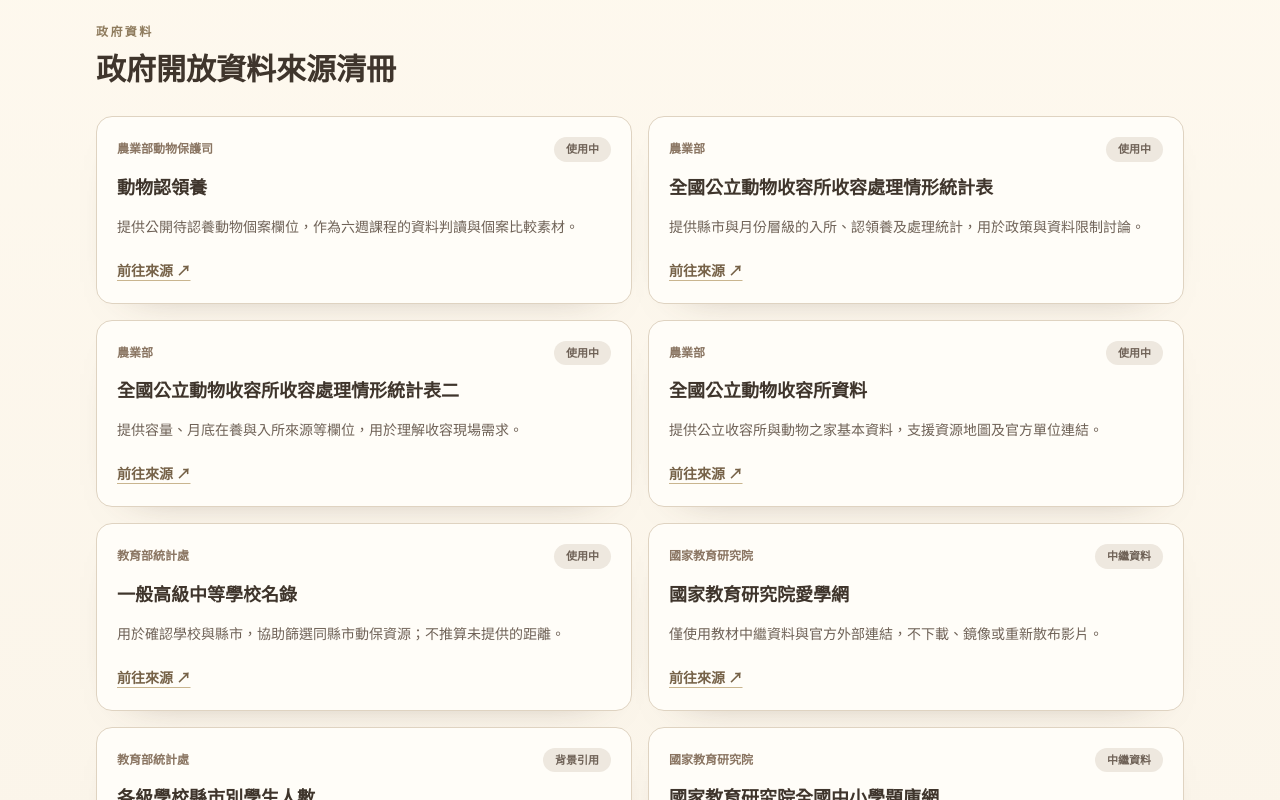
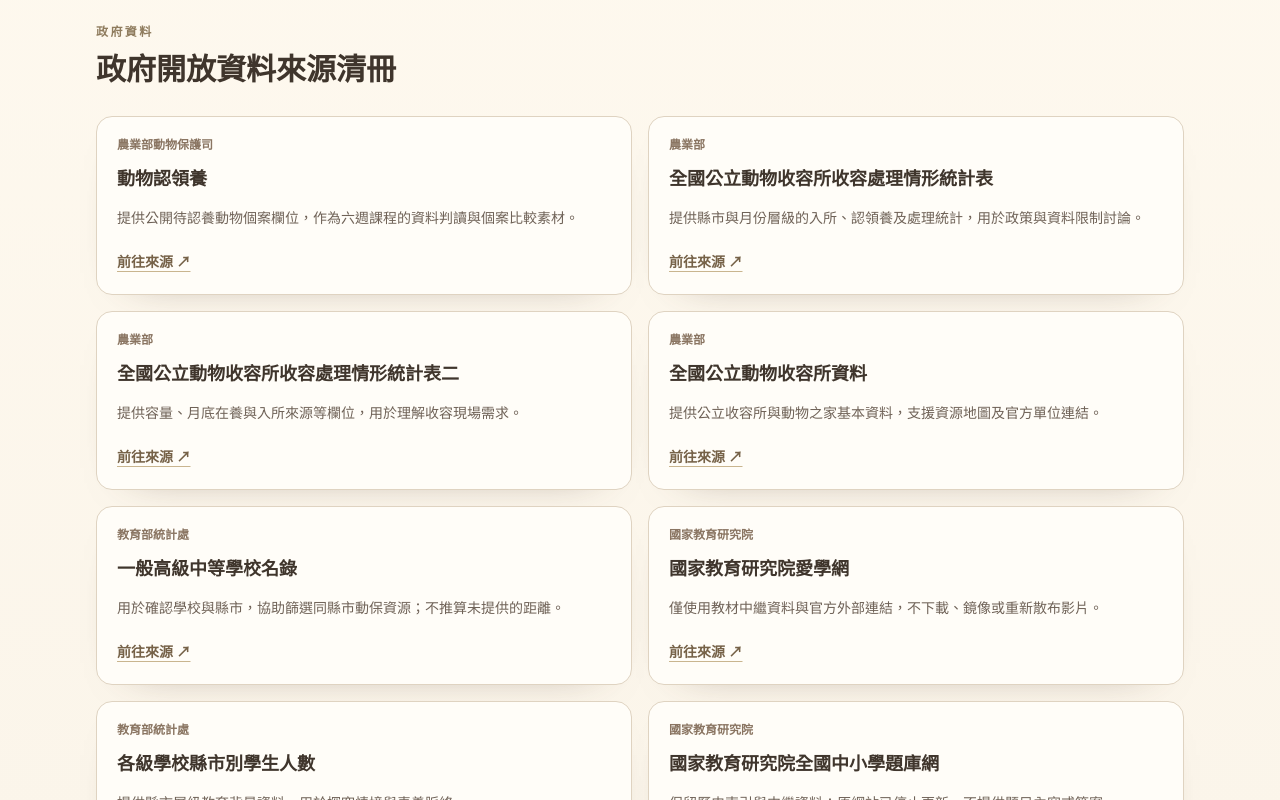
Before and after one commit to janet221/shelterlab-v2, a Next.js app: page /government-data in a window 1280 px wide. Shown: the part 520-1320 px from the top of the page. Built offline with nearby package versions, Linux system fonts and the light colour scheme; no server answers; a web font is replaced by a local one.

Commit message:
Remove government data card status labels

```diff
--- a/app/government-data/page.tsx
+++ b/app/government-data/page.tsx
@@ -11,19 +11,18 @@ type Resource = {
   provider: string;
   url: string;
   note: string;
-  status?: "使用中" | "中繼資料" | "背景引用";
 };
 
 const openDatasets: Resource[] = [
-  { title: "動物認領養", provider: "農業部動物保護司", url: "https://data.gov.tw/dataset/85903", note: "提供公開待認養動物個案欄位，作為六週課程的資料判讀與個案比較素材。", status: "使用中" },
-  { title: "全國公立動物收容所收容處理情形統計表", provider: "農業部", url: "https://data.gov.tw/dataset/41236", note: "提供縣市與月份層級的入所、認領養及處理統計，用於政策與資料限制討論。", status: "使用中" },
-  { title: "全國公立動物收容所收容處理情形統計表二", provider: "農業部", url: "https://data.nat.gov.tw/dataset/73396", note: "提供容量、月底在養與入所來源等欄位，用於理解收容現場需求。", status: "使用中" },
-  { title: "全國公立動物收容所資料", provider: "農業部", url: "https://data.gov.tw/dataset/134284", note: "提供公立收容所與動物之家基本資料，支援資源地圖及官方單位連結。", status: "使用中" },
-  { title: "一般高級中等學校名錄", provider: "教育部統計處", url: "https://data.gov.tw/dataset/6089", note: "用於確認學校與縣市，協助篩選同縣市動保資源；不推算未提供的距離。", status: "使用中" },
-  { title: "國家教育研究院愛學網", provider: "國家教育研究院", url: "https://data.gov.tw/dataset/6318", note: "僅使用教材中繼資料與官方外部連結，不下載、鏡像或重新散布影片。", status: "中繼資料" },
-  { title: "各級學校縣市別學生人數", provider: "教育部統計處", url: "https://data.gov.tw/dataset/40121", note: "提供縣市層級教育背景資料，用於探究情境與素養脈絡。", status: "背景引用" },
-  { title: "國家教育研究院全國中小學題庫網", provider: "國家教育研究院", url: "https://data.gov.tw/dataset/29027", note: "保留歷史索引與中繼資料；原網站已停止更新，不提供題目內容或答案。", status: "中繼資料" },
-  { title: "國中教育會考各科試題通過率", provider: "教育部國民及學前教育署", url: "https://data.gov.tw/dataset/15391", note: "作為資料治理與教育統計背景清冊，目前不直接參與學生評量。", status: "背景引用" },
+  { title: "動物認領養", provider: "農業部動物保護司", url: "https://data.gov.tw/dataset/85903", note: "提供公開待認養動物個案欄位，作為六週課程的資料判讀與個案比較素材。" },
+  { title: "全國公立動物收容所收容處理情形統計表", provider: "農業部", url: "https://data.gov.tw/dataset/41236", note: "提供縣市與月份層級的入所、認領養及處理統計，用於政策與資料限制討論。" },
+  { title: "全國公立動物收容所收容處理情形統計表二", provider: "農業部", url: "https://data.nat.gov.tw/dataset/73396", note: "提供容量、月底在養與入所來源等欄位，用於理解收容現場需求。" },
+  { title: "全國公立動物收容所資料", provider: "農業部", url: "https://data.gov.tw/dataset/134284", note: "提供公立收容所與動物之家基本資料，支援資源地圖及官方單位連結。" },
+  { title: "一般高級中等學校名錄", provider: "教育部統計處", url: "https://data.gov.tw/dataset/6089", note: "用於確認學校與縣市，協助篩選同縣市動保資源；不推算未提供的距離。" },
+  { title: "國家教育研究院愛學網", provider: "國家教育研究院", url: "https://data.gov.tw/dataset/6318", note: "僅使用教材中繼資料與官方外部連結，不下載、鏡像或重新散布影片。" },
+  { title: "各級學校縣市別學生人數", provider: "教育部統計處", url: "https://data.gov.tw/dataset/40121", note: "提供縣市層級教育背景資料，用於探究情境與素養脈絡。" },
+  { title: "國家教育研究院全國中小學題庫網", provider: "國家教育研究院", url: "https://data.gov.tw/dataset/29027", note: "保留歷史索引與中繼資料；原網站已停止更新，不提供題目內容或答案。" },
+  { title: "國中教育會考各科試題通過率", provider: "教育部國民及學前教育署", url: "https://data.gov.tw/dataset/15391", note: "作為資料治理與教育統計背景清冊，目前不直接參與學生評量。" },
 ];
 
 const officialReferences: Resource[] = [
@@ -66,10 +65,7 @@ function ResourceSection({ id, eyebrow, title, resources }: { id: string; eyebro
       <div className="mt-7 grid gap-4 md:grid-cols-2">
         {resources.map((resource) => (
           <article key={resource.url} className="rounded-2xl border border-[#dfd3c1] bg-[#fffdf8] p-5 shadow-[0_16px_45px_-38px_rgba(74,56,40,0.65)]">
-            <div className="flex flex-wrap items-center justify-between gap-2">
-              <p className="text-xs font-bold text-[#8a7562]">{resource.provider}</p>
-              {resource.status && <span className="rounded-full bg-[#eee8df] px-3 py-1 text-[11px] font-bold text-[#6f6257]">{resource.status}</span>}
-            </div>
+            <p className="text-xs font-bold text-[#8a7562]">{resource.provider}</p>
             <h3 className="mt-3 text-lg font-bold leading-7 text-[#3f352c]">{resource.title}</h3>
             <p className="mt-3 text-sm leading-7 text-[#6f6257]">{resource.note}</p>
             <a className="mt-5 inline-flex items-center text-sm font-bold text-[#766248] underline decoration-[#c9b58f] underline-offset-4 hover:text-[#4e4032]" href={resource.url} target="_blank" rel="noreferrer">前往來源 ↗</a>
```
Also changed, not shown: 1 other file (tests, documents, lock files or other folders).
